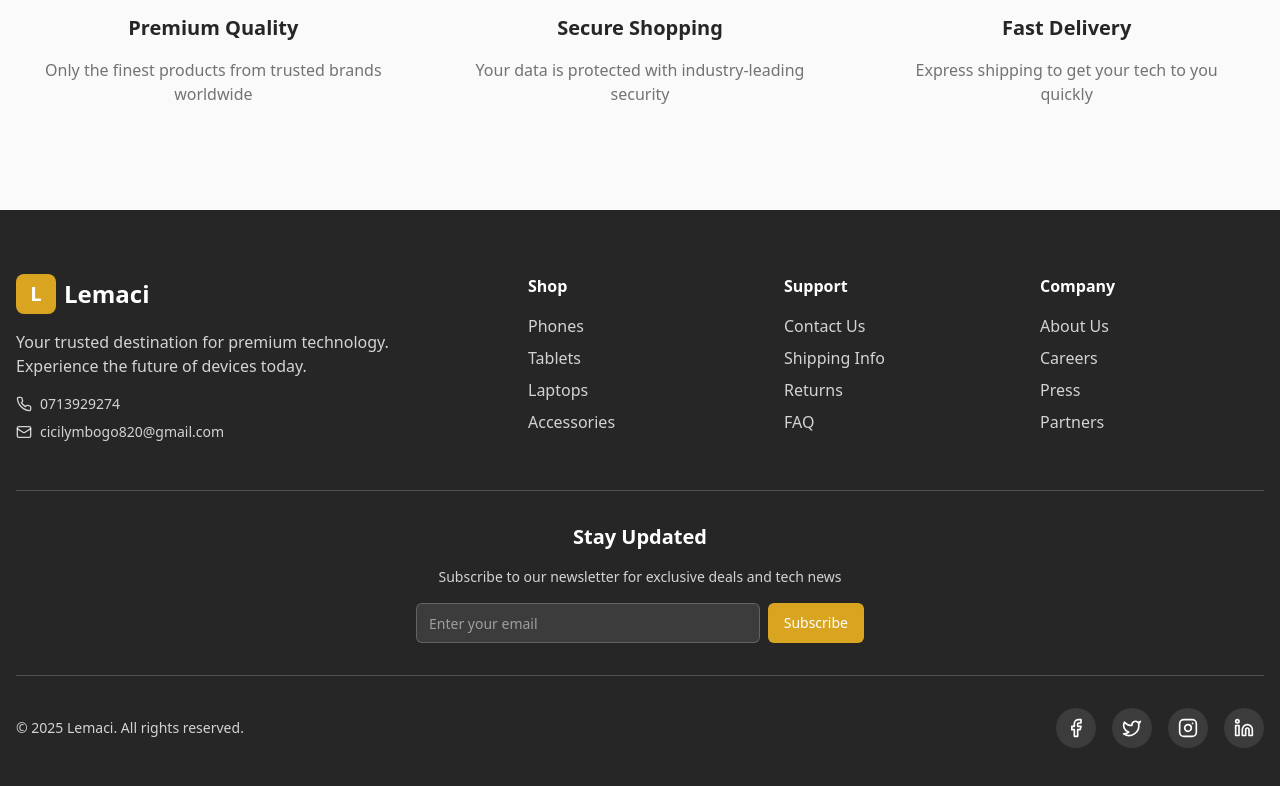
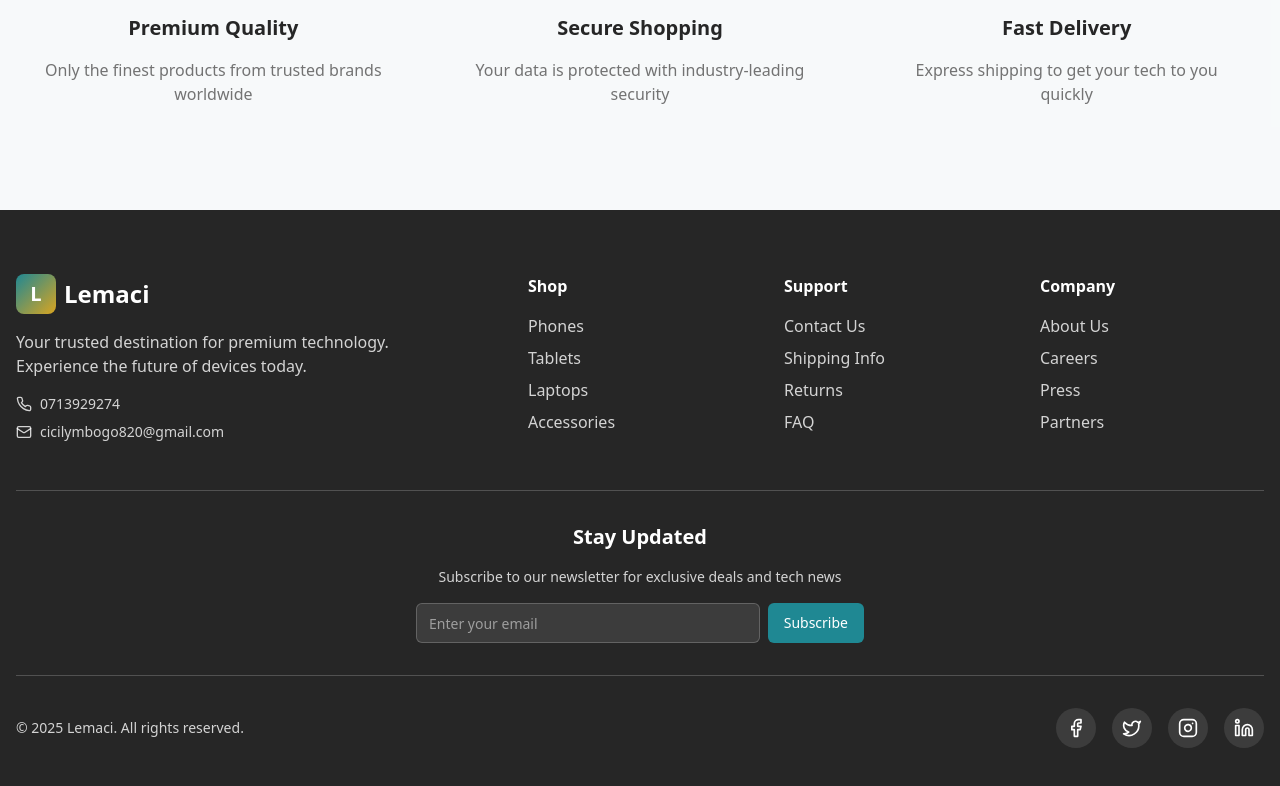
Before and after one commit to Cmbogo/lemaci-goldtech-store, a React (Vite) app: page / in a window 1280 px wide. Shown: the part 1144-1930 px from the top of the page. Built offline with nearby package versions, Linux system fonts and the light colour scheme; the HTML template or start-up script is replaced by a standard one.

Commit message:
Update color scheme

```diff
--- a/src/index.css
+++ b/src/index.css
@@ -17,10 +17,10 @@ All colors MUST be HSL.
     --popover: 0 0% 100%;
     --popover-foreground: 0 0% 15%;
 
-    --primary: 43 74% 49%;
+    --primary: 186 65% 35%;
     --primary-foreground: 0 0% 100%;
 
-    --secondary: 0 0% 96%;
+    --secondary: 186 20% 95%;
     --secondary-foreground: 0 0% 15%;
 
     --muted: 0 0% 96%;
@@ -32,14 +32,16 @@ All colors MUST be HSL.
     --destructive: 0 84.2% 60.2%;
     --destructive-foreground: 0 0% 100%;
 
-    --border: 0 0% 90%;
-    --input: 0 0% 90%;
-    --ring: 43 74% 49%;
+    --border: 186 20% 90%;
+    --input: 186 20% 90%;
+    --ring: 186 65% 35%;
 
     --radius: 0.5rem;
 
+    --gradient-turquoise: linear-gradient(135deg, hsl(186 65% 35%), hsl(186 65% 50%));
     --gradient-gold: linear-gradient(135deg, hsl(43 74% 49%), hsl(43 74% 65%));
-    --gradient-hero: linear-gradient(135deg, hsl(0 0% 100%), hsl(0 0% 97%));
+    --gradient-hero: linear-gradient(135deg, hsl(186 65% 35% / 0.9), hsl(43 74% 49% / 0.8));
+    --shadow-turquoise: 0 10px 40px -10px hsl(186 65% 35% / 0.3);
     --shadow-gold: 0 10px 40px -10px hsl(43 74% 49% / 0.3);
     --shadow-elegant: 0 4px 20px -4px hsl(0 0% 0% / 0.1);
     --transition-smooth: all 0.3s cubic-bezier(0.4, 0, 0.2, 1);
@@ -71,10 +73,10 @@ All colors MUST be HSL.
     --popover: 0 0% 10%;
     --popover-foreground: 0 0% 95%;
 
-    --primary: 43 74% 49%;
+    --primary: 186 65% 45%;
     --primary-foreground: 0 0% 100%;
 
-    --secondary: 0 0% 20%;
+    --secondary: 186 15% 20%;
     --secondary-foreground: 0 0% 95%;
 
     --muted: 0 0% 20%;
@@ -86,9 +88,9 @@ All colors MUST be HSL.
     --destructive: 0 62.8% 30.6%;
     --destructive-foreground: 0 0% 95%;
 
-    --border: 0 0% 20%;
-    --input: 0 0% 20%;
-    --ring: 43 74% 49%;
+    --border: 186 15% 20%;
+    --input: 186 15% 20%;
+    --ring: 186 65% 45%;
     --sidebar-background: 240 5.9% 10%;
     --sidebar-foreground: 240 4.8% 95.9%;
     --sidebar-primary: 224.3 76.3% 48%;
```
